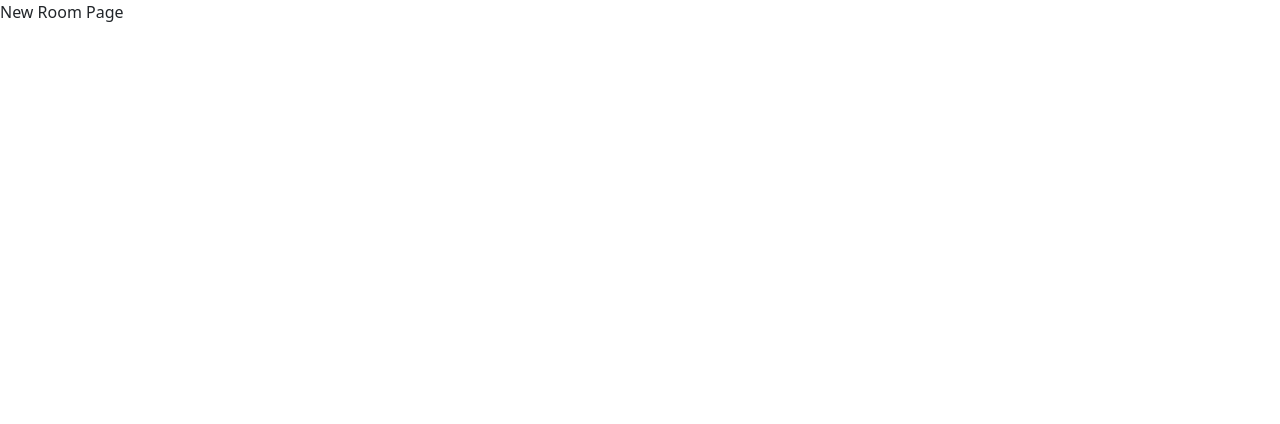
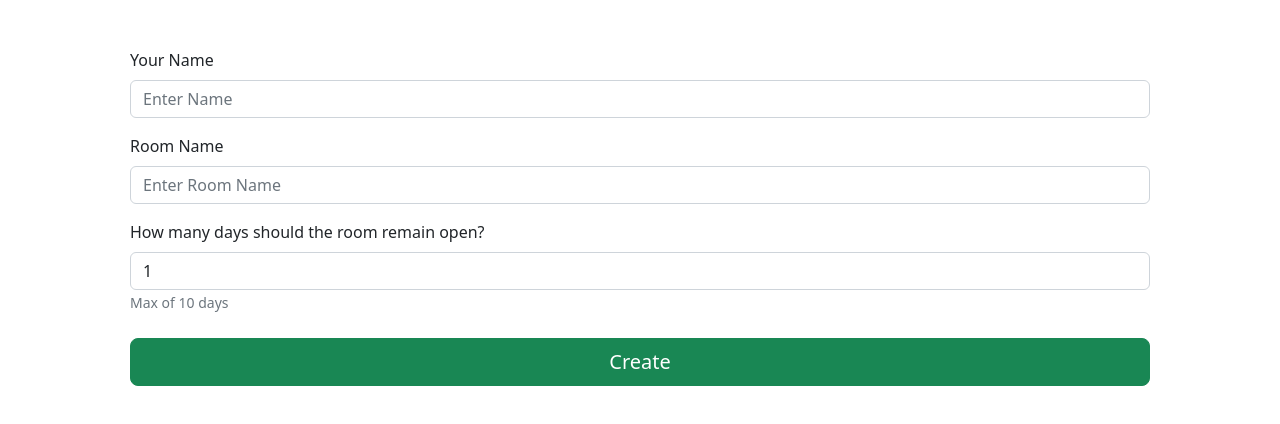
Before and after one commit to misterbastean/chatback-client, a React (Create React App) app: page /room/new in a window 1280 px wide. Shown: the top 424 px of the page. Built offline with nearby package versions, Linux system fonts and the light colour scheme.

Commit message:
Add new room form

```diff
--- /dev/null
+++ b/src/components/NewRoomForm.js
@@ -0,0 +1,85 @@
+import { useState } from "react";
+import { v4 as uuidv4 } from "uuid";
+import Form from "react-bootstrap/Form";
+import Button from "react-bootstrap/Button";
+
+function NewRoomForm() {
+  const [userName, setUserName] = useState("");
+  const [roomName, setRoomName] = useState("");
+  const [roomDays, setRoomDays] = useState(1);
+
+  const handleSubmit = (e) => {
+    e.preventDefault();
+
+    // Generate and store UUID
+    const userId = uuidv4();
+    localStorage.setItem("userId", userId); // TODO: update to cookie for security
+
+    const requestOptions = {
+      method: "POST",
+      headers: { "Content-Type": "application/json" },
+      body: JSON.stringify({
+        userName,
+        userId,
+        roomName,
+        roomDays,
+      }),
+    };
+    fetch(
+      `http://${window.location.hostname}:3001/api/v1/rooms`,
+      requestOptions
+    )
+      .then((response) => response.json())
+      .then((response) => console.log(response));
+  };
+
+  return (
+    <Form className="mx-5" onSubmit={handleSubmit}>
+      <Form.Group className="mb-3">
+        <Form.Label>Your Name</Form.Label>
+        <Form.Control
+          type="text"
+          placeholder="Enter Name"
+          required
+          value={userName}
+          onChange={(e) => {
+            setUserName(e.target.value);
+          }}
+        />
+      </Form.Group>
+      <Form.Group className="mb-3">
+        <Form.Label>Room Name</Form.Label>
+        <Form.Control
+          type="text"
+          placeholder="Enter Room Name"
+          value={roomName}
+          onChange={(e) => {
+            setRoomName(e.target.value);
+          }}
+        />
+      </Form.Group>
+      <Form.Group className="mb-3">
+        <Form.Label>How many days should the room remain open?</Form.Label>
+        <Form.Control
+          type="number"
+          min={1}
+          max={10}
+          value={roomDays}
+          onChange={(e) => {
+            if (e.target.value <= 10) {
+              setRoomDays(e.target.value);
+            }
+          }}
+        />
+        <Form.Text className="text-muted">Max of 10 days</Form.Text>
+      </Form.Group>
+      <div className="d-grid mt-4">
+        <Button size="lg" variant="success" type="submit">
+          Create
+        </Button>
+      </div>
+    </Form>
+  );
+}
+
+export default NewRoomForm;
--- a/src/pages/NewRoomPage.js
+++ b/src/pages/NewRoomPage.js
@@ -1,8 +1,11 @@
+import Container from "react-bootstrap/Container";
+import NewRoomForm from "../components/NewRoomForm";
+
 function NewRoomPage() {
   return (
-    <div>
-      <p>New Room Page</p>
-    </div>
+    <Container className="mt-5">
+      <NewRoomForm />
+    </Container>
   );
 }
 
```
